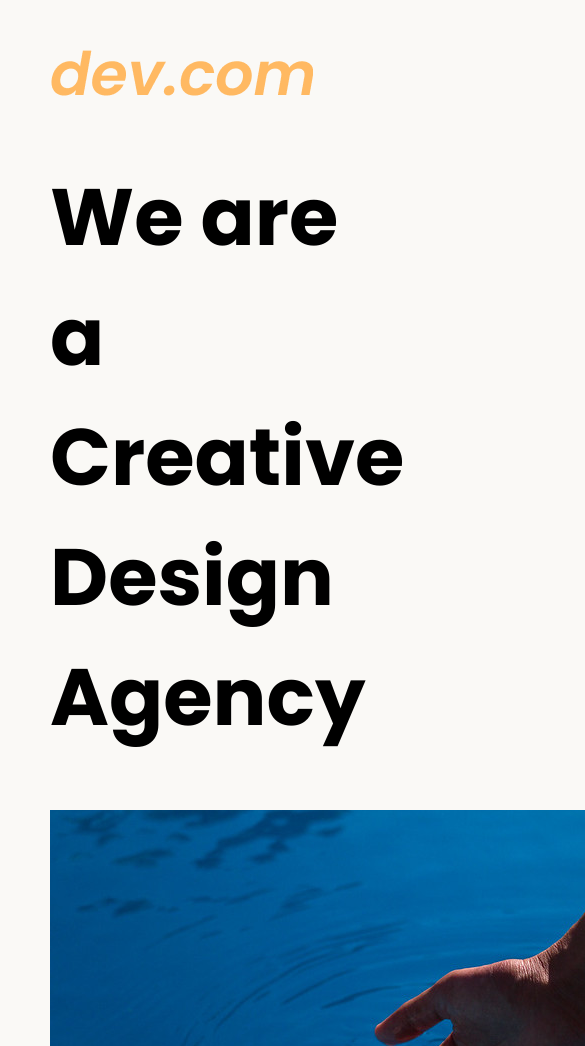
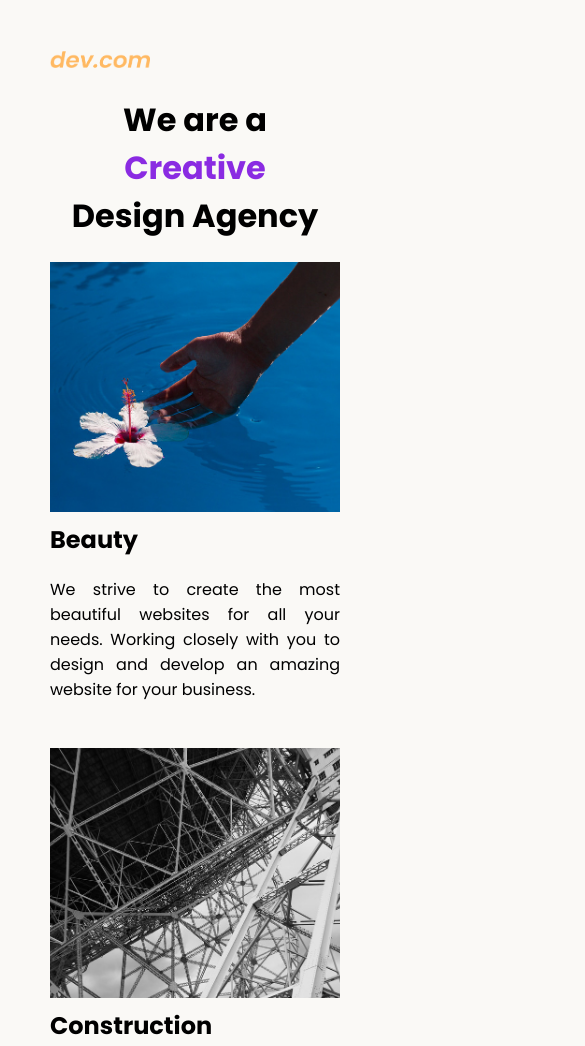
Before and after one commit to mimoneysh/Frontend, a plain HTML site: page 8.4+Web+Design+Agency+Project/8.4 Web Design Agency Project/index.html in a window 390 px wide. Shown: the top 1046 px of the page, 585 px wide, since content can reach past the window. Drawn offline with Linux system fonts and the light colour scheme.

Commit message:
nov14 13.52

```diff
--- a/8.4+Web+Design+Agency+Project/8.4 Web Design Agency Project/index.html
+++ b/8.4+Web+Design+Agency+Project/8.4 Web Design Agency Project/index.html
@@ -14,7 +14,7 @@
 <body>
   <div class="main">
     <img class="logo" src="./assets/images/logo.png" alt="logo">
-    <h1>We are a Creative Design Agency</h1>
+    <h1>We are a <span id="creative">Creative</span> <br />Design Agency</h1>
     <div class="left card"><img class="tile-image" src="./assets/images/beautiful.jpg" alt="hand and flower in water">
       <h2 class="card-title">Beauty</h2>
       <p class="card-text">We strive to create the most beautiful websites for all your needs. Working closely with you
--- a/8.4+Web+Design+Agency+Project/8.4 Web Design Agency Project/style.css
+++ b/8.4+Web+Design+Agency+Project/8.4 Web Design Agency Project/style.css
@@ -11,10 +11,56 @@ body {
 }
 
 h1 {
-  font-size: 5rem;
+  font-size: 3rem;
 }
 
 footer {
   text-align: right;
   color: midnightblue;
 }
+
+#creative{
+  color: blueviolet;
+}
+.tile-image{
+  margin-right: 50px;
+  float: left;
+  height: 250px;
+}
+.card{
+  width: 50%;
+}
+.left
+{
+  float: left;
+}
+.right{
+  float: right;
+}
+.creative{
+  color: midnightblue;
+}
+
+
+@media(max-width:680px){
+  .logo{
+    width: 100px;
+  }
+  h1{
+    font-size: 2rem;
+    text-align: center;
+  }
+  .card{
+    width: 100%;
+    display: block;
+    margin-bottom: 30px;
+    text-align: justify;
+
+  }
+  .card img{
+    width: 100%;
+    margin-bottom: 10px;
+    object-fit: cover;
+    display: inline;
+  }
+}
```
